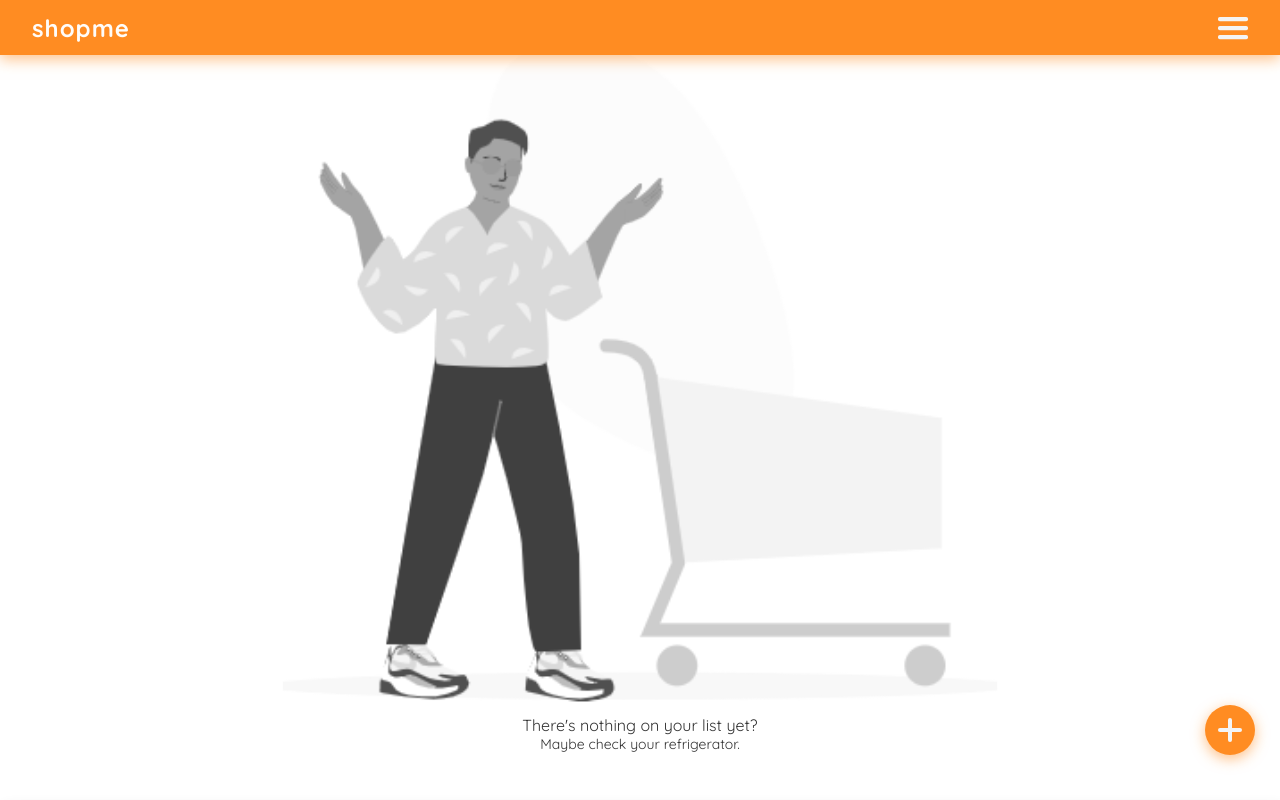
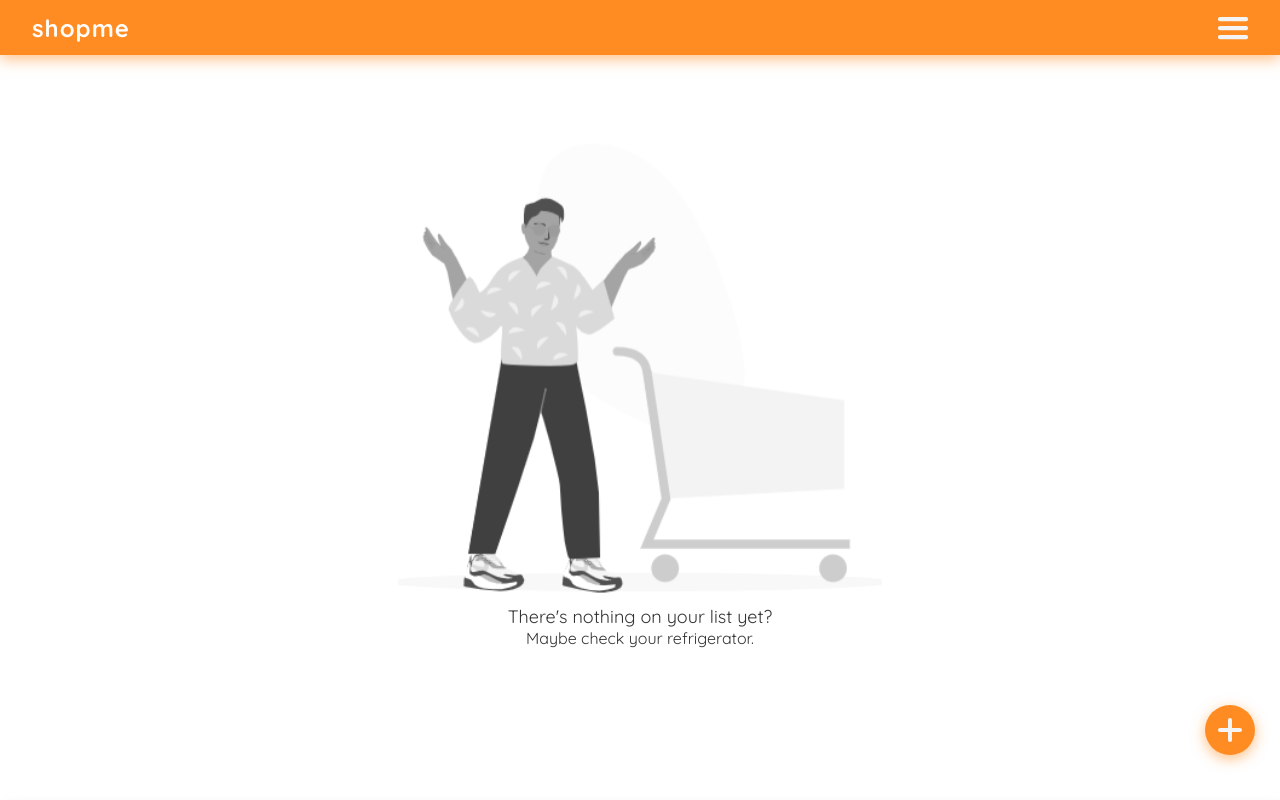
Before and after one commit to MarvinFret/shopme, a Vue app: page / in a window 1280 px wide. Built offline with nearby package versions, Linux system fonts and the light colour scheme.

Commit message:
made desktop less ugly

```diff
--- a/src/components/EmptyState.vue
+++ b/src/components/EmptyState.vue
@@ -23,14 +23,16 @@
 
 img{
       width: 75%;
+      max-width: 650px;
 }
 
 .text{
       color: rgba(0,0,0,0.8);
       padding: 10px;
+      font-size: 18px;
 }
 .sub-text{
-      font-size: 14px;
+      font-size: 16px;
 }
 
 </style>
```
